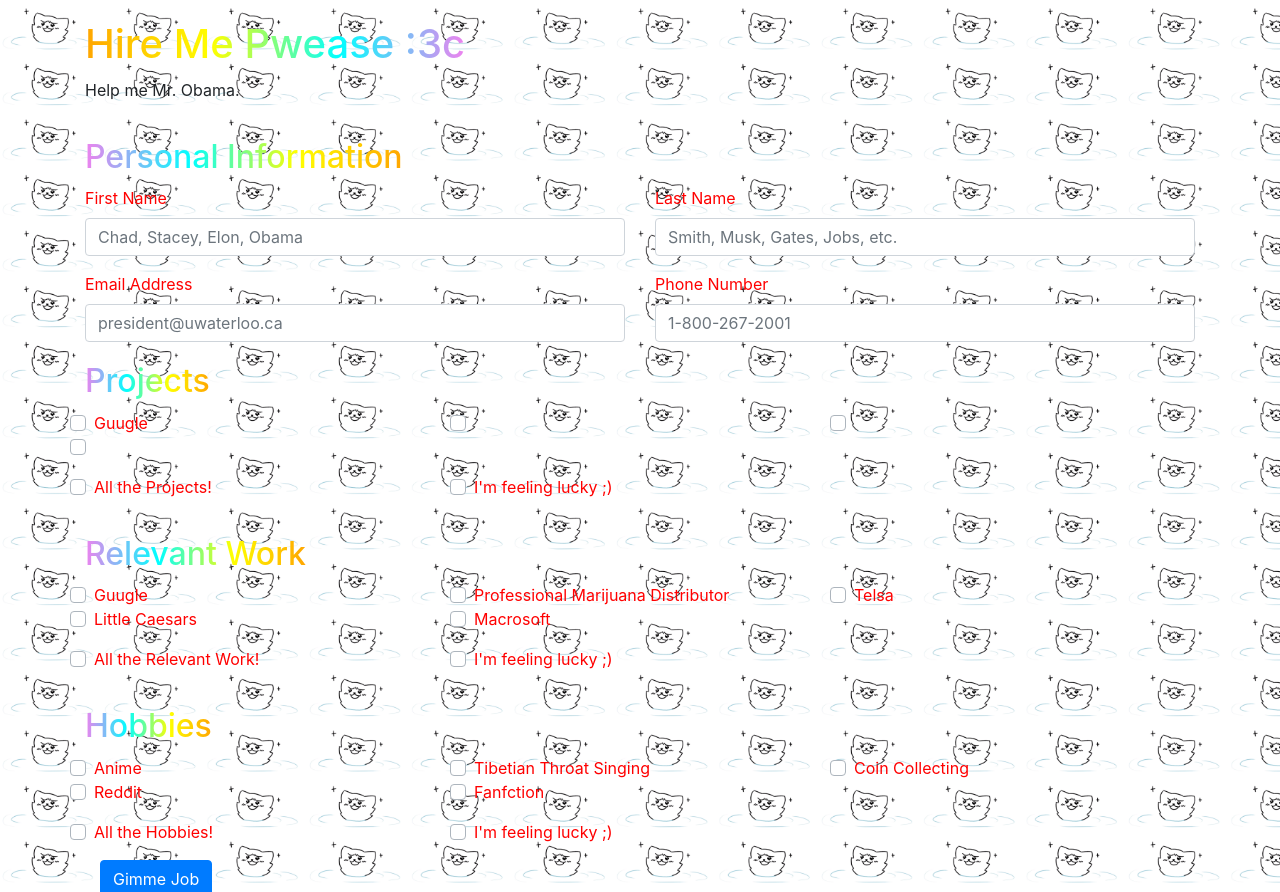
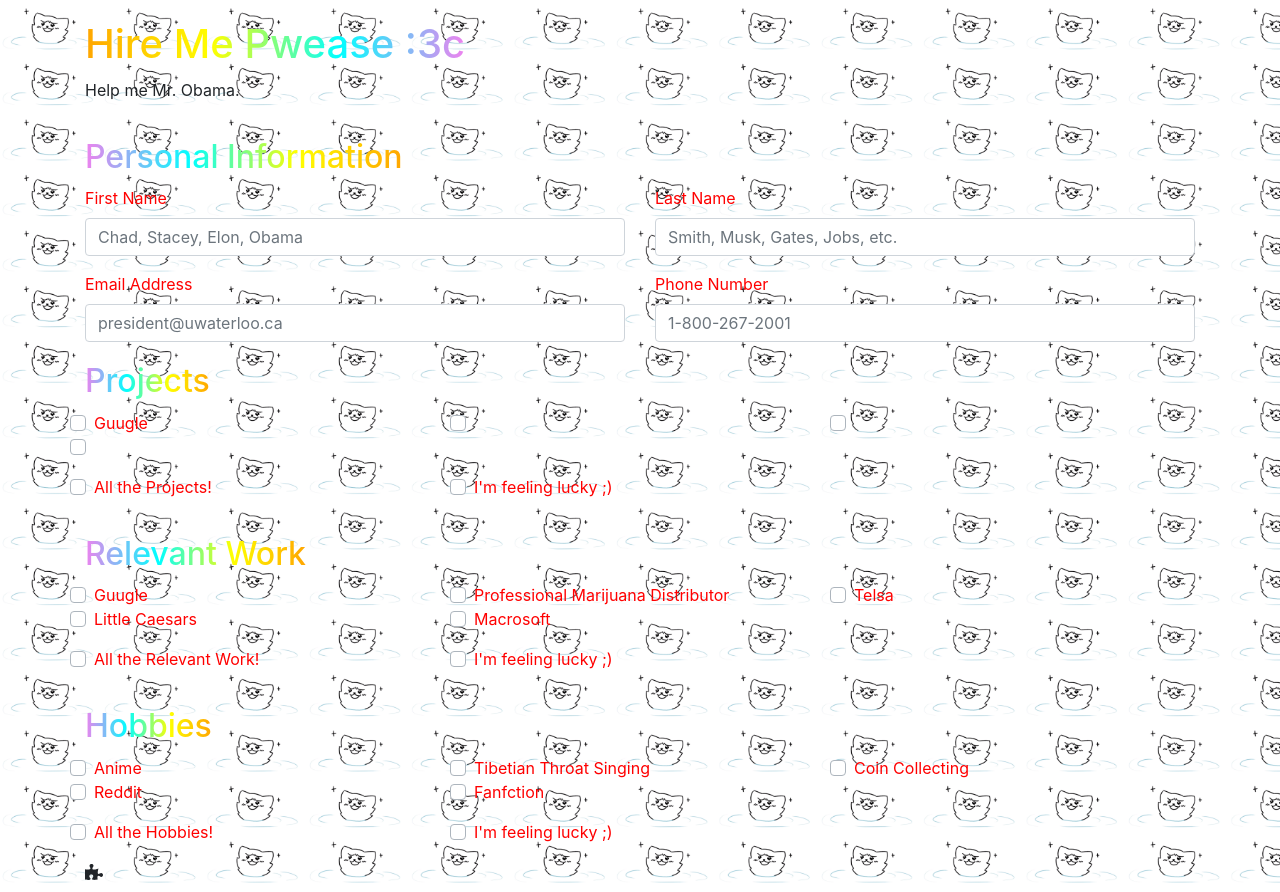
Before and after one commit to rochi138/hire-me-pwease, a React (Create React App) app: page / in a window 1280 px wide. Shown: the top 892 px of the page. Built offline with nearby package versions, Linux system fonts and the light colour scheme.

Commit message:
Added FontAwesome without errors

```diff
--- a/package.json
+++ b/package.json
@@ -4,6 +4,9 @@
   "private": true,
   "homepage": "http://rochi138.github.io/hire-me-pwease",
   "dependencies": {
+    "@fortawesome/fontawesome-svg-core": "^1.2.18",
+    "@fortawesome/free-solid-svg-icons": "^5.8.2",
+    "@fortawesome/react-fontawesome": "^0.1.4",
     "bootstrap": "^4.1.3",
     "gh-pages": "^2.0.1",
     "html2canvas": "^1.0.0-alpha.12",
--- a/src/pages/HomePage.js
+++ b/src/pages/HomePage.js
@@ -6,6 +6,10 @@
 import '../SCSS/styles.css';
 import { CheckBoxesComponent } from '../components/HomePageComponents';
 import { Form } from 'reactstrap';
+import { FontAwesomeIcon } from '@fortawesome/react-fontawesome'
+import {
+  faPuzzlePiece
+ } from '@fortawesome/free-solid-svg-icons'
 
 export default class Home extends Component{
   constructor(props) {
@@ -94,6 +98,7 @@
                 componentName="hobbies"
                 update={ this.updateHobbies }
             />
+            <FontAwesomeIcon icon={ faPuzzlePiece } />
           <div class="container" style={{ marginTop: "10px" }}>
               <button class="btn btn-primary" type="submit" onClick={ () => this.generateResume() }>
                   Gimme Job
```
